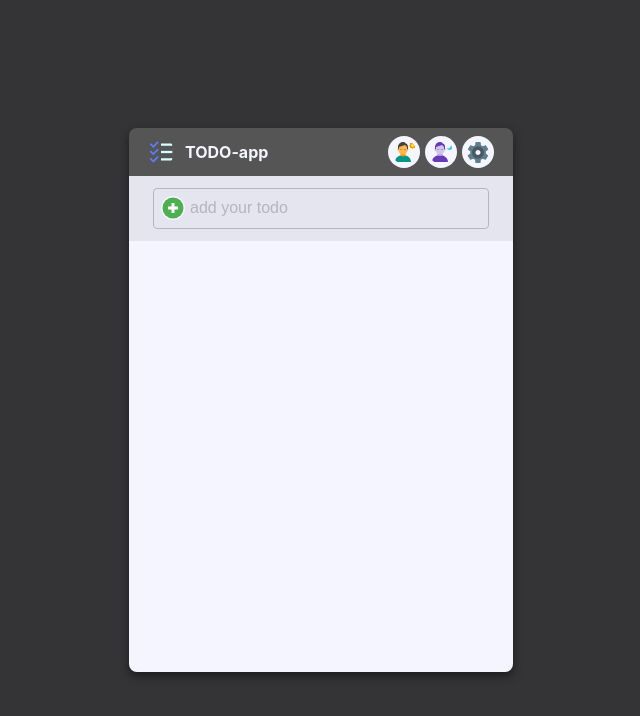
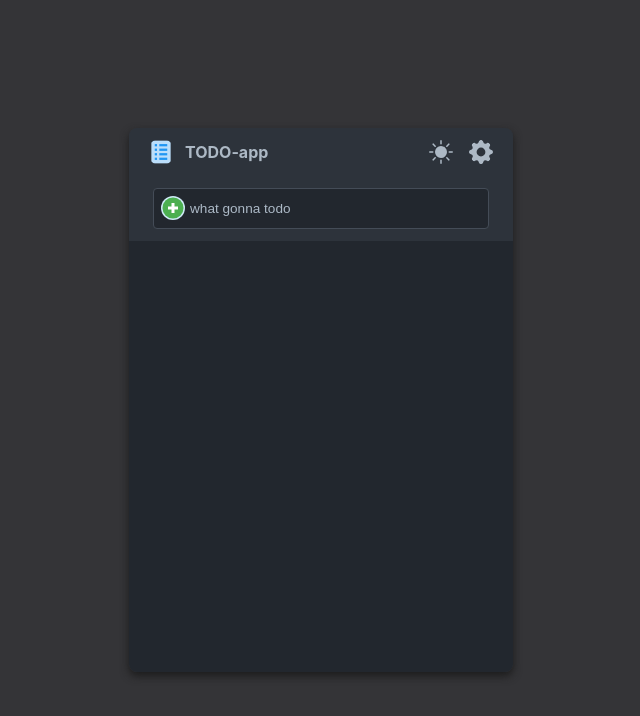
Before and after one commit to danilrez/simple-todos, a React (Create React App) app: page / in a window 1280 px wide. Shown: the top 716 px of the page, without its empty margins (319-959 px from the left). Built offline with nearby package versions, Linux system fonts and the light colour scheme.

Commit message:
global style (only dark mode)

```diff
--- a/package.json
+++ b/package.json
@@ -13,6 +13,7 @@
     "react-redux": "^7.2.6",
     "react-scripts": "5.0.0",
     "react-spring": "^9.4.3",
+    "styled-components": "^5.3.3",
     "uniqid": "^5.4.0",
     "web-vitals": "^2.1.4"
   },
--- a/src/App.jsx
+++ b/src/App.jsx
@@ -1,4 +1,14 @@
 import React from 'react';
+
+import { ThemeProvider } from 'styled-components';
+
+import {
+  GlobalStyle,
+  useDarkMode,
+  LightMode,
+  DarkMode,
+  ThemeContext,
+} from './globalStyle/GlobalStyle';
 
 import Header from './components/header/Header';
 import TodoList from './components/todoList/TodoList';
@@ -6,7 +16,13 @@ import InputField from './components/inputField/InputField';
 import './App.css';
 
 export default function App() {
+  const [theme, toggleTheme] = useDarkMode();
+  const themeMode = theme === 'light' ? LightMode : DarkMode;
+
   return (
+    <ThemeContext.Provider value={{ theme, toggleTheme }}>
+      <ThemeProvider theme={themeMode}>
+        <GlobalStyle />
         <div className="App">
           <div className="container">
             <Header />
@@ -14,5 +30,7 @@ export default function App() {
             <TodoList />
           </div>
         </div>
+      </ThemeProvider>
+    </ThemeContext.Provider>
   );
 }
--- a/src/components/header/Header.css
+++ b/src/components/header/Header.css
@@ -3,21 +3,17 @@
   justify-content: space-between;
   width: 100%;
   height: 3rem;
-  background: #555;
-  color: #f5f5ff;
+  background: var(--bg-header);
+  color: var(--header-text);
   padding: 0.5rem 1rem;
-  /* border-radius: 0.5rem 0.5rem 0 0; */
 }
 .header__logo {
-  /* border: 1px solid lime; */
   display: flex;
   align-items: center;
   justify-content: center;
 }
 
 .header__logo__icon {
-  /* background-color: #333; */
-  filter: brightness(1.5);
   border-radius: 100%;
   padding: 0.15rem;
   height: 2rem;
@@ -30,14 +26,13 @@
 }
 
 .header__menu {
-  /* border: 1px solid lime; */
-  min-width: 7rem;
+  gap: 0.5rem;
   display: flex;
   align-items: center;
   justify-content: space-around;
 }
 .header__menu__icon {
-  background-color: #f5f5ff;
+  color: var(--header-text);
   border-radius: 100%;
   padding: 0.25rem;
   height: 2rem;
@@ -47,5 +42,5 @@
 }
 
 .header__menu__icon:hover {
-  background-color: #f5f5ff90;
+  color: var(--header-text-hover);
 }
--- a/src/components/header/Header.jsx
+++ b/src/components/header/Header.jsx
@@ -1,20 +1,32 @@
 import React from 'react';
-import { FcTodoList, FcSettings, FcPortraitMode, FcNightPortrait } from 'react-icons/fc';
+import { FcViewDetails } from 'react-icons/fc';
+import { BsFillBrightnessHighFill, BsGearFill, BsMoonStarsFill } from 'react-icons/bs';
 import './Header.css';
 
+import { ThemeContext } from '../../globalStyle/GlobalStyle';
+
 export default function Header() {
+  const { theme, toggleTheme } = React.useContext(ThemeContext);
+
   return (
     <div className="container__header">
       <div className="header__logo">
-        <FcTodoList className="header__logo__icon" />
+        <FcViewDetails className="header__logo__icon" />
         <span className="header__title" style={{ cursor: 'default' }}>
           TODO-app
         </span>
       </div>
       <div className="header__menu">
-        <FcPortraitMode className="header__menu__icon" />
-        <FcNightPortrait className="header__menu__icon" />
-        <FcSettings className="header__menu__icon" />
+        <div
+          style={{ display: 'flex', transition: 'all 500ms ease' }}
+          onClick={toggleTheme}>
+          {theme === 'light' ? (
+            <BsMoonStarsFill className="header__menu__icon" />
+          ) : (
+            <BsFillBrightnessHighFill className="header__menu__icon" />
+          )}
+        </div>
+        <BsGearFill className="header__menu__icon" />
       </div>
     </div>
   );
--- a/src/components/inputField/InputField.css
+++ b/src/components/inputField/InputField.css
@@ -1,8 +1,7 @@
 .container__inputfield {
-  background: #e5e5ef;
+  background: var(--bg-header-input);
   width: 100%;
   padding: 0.75rem 1rem;
-  border-bottom: 0.25rem solid #f5f5ff;
 }
 
 .inputfield__form {
@@ -14,16 +13,16 @@
 
 .inputfield__form__input {
   position: relative;
-  background: transparent;
+  background: var(--bg-input);
   width: calc(100% - 1rem);
   height: 2.55rem;
   padding: 0.5rem;
   border-radius: 0.25rem;
   outline: 0;
-  color: #333;
+  color: var(--color-text);
   text-indent: 1.75rem;
-  font-size: 1rem;
-  border: 1px solid #b5b5bf;
+  font-size: 0.85rem;
+  border: 0.1rem solid var(--color-border);
   transition: all 300ms ease;
 }
 
@@ -33,7 +32,7 @@
   left: 1rem;
   width: 1.5rem;
   height: 1.5rem;
-  background: #f5f5ff;
+  background: #cde9f5;
   border-radius: 100%;
   transition: all 300ms ease;
 }
@@ -42,14 +41,14 @@
 .inputfield__form__input:active {
   text-indent: 0.5rem;
   font-size: 1.25rem;
-  box-shadow: 0 0.15rem 0.5rem #c5c5cf;
-  border: 0;
-  background: #f5f5ff;
+  border: 0.1rem solid #09f;
+  box-shadow: 0 0.15rem 0.5rem var(--active-shadow);
+  background: var(--bg-input);
 }
 
 .inputfield__form__input::placeholder,
 .inputfield__form__input::placeholder {
-  color: #b5b5bf;
+  color: var(--color-text);
 }
 
 .inputfield__form__input:focus::placeholder,
@@ -63,5 +62,4 @@
   transform: translate(-0.95rem, -1rem);
   width: 1.15rem;
   height: 1.15rem;
-  background: transparent;
 }
--- a/src/components/inputField/InputField.jsx
+++ b/src/components/inputField/InputField.jsx
@@ -21,7 +21,7 @@ export default function InputField() {
           className="inputfield__form__input"
           type="text"
           autoComplete="off"
-          placeholder="add your todo"
+          placeholder="what gonna todo"
           value={text}
           onChange={(e) => setText(e.target.value)}
         />
--- a/src/components/todoItem/TodoItem.css
+++ b/src/components/todoItem/TodoItem.css
@@ -1,16 +1,18 @@
 li {
+  gap: 0.25rem;
   padding: 0.5rem;
   padding-left: 1rem;
   display: flex;
   justify-content: space-between;
   width: 100%;
-  color: #333;
-  border-bottom: 0.1rem solid #d5d5df;
+  color: var(--color-text);
+  border-bottom: 0.1rem solid var(--color-border);
   cursor: default;
   transition: all 500ms ease;
 }
 li:hover {
-  box-shadow: 0 0.15rem 0.5rem #c5c5cf;
+  background: var(--content-hover);
+  box-shadow: 0 0.15rem 0.5rem var(--active-shadow);
 }
 
 .todo__items__edit,
@@ -33,19 +35,14 @@ li:hover {
   display: flex;
   align-content: center;
   align-items: center;
-  width: 100%;
-  gap: 0.5rem;
-}
-
-.todo__items__done {
-  text-decoration: line-through;
+  width: 18rem;
+  gap: 0.75rem;
 }
 
 .checkbox {
   height: 1.25rem;
   width: 1.25rem;
   border-radius: 0.25rem;
-  background: #f5f5ff;
 }
 
 input[type='checkbox'] {
@@ -59,22 +56,26 @@ input[type='checkbox'] {
 
 .items__input {
   background: transparent;
-  width: 100%;
   outline: 0;
   border: 0;
   font-size: 1rem;
-  color: #333;
+  color: var(--color-text);
   cursor: default;
   transition: all 300ms ease;
 }
+.items__input__done {
+  text-decoration: line-through wavy var(--color-text) 0.15rem;
+}
 .items__input__editing {
-  background: #fafaff;
+  background: var(--input-editing);
+  color: var(--color-text);
+  text-decoration: none !important;
   height: 100%;
   width: 17rem;
   outline: 0;
   text-indent: 0.5rem;
   font-size: 1.25rem;
-  border: 0.1rem solid #d5d5df;
+  border: 0.1rem solid var(--color-border);
   border-radius: 0.25rem;
   margin-right: 0.25rem;
 }
--- a/src/components/todoItem/TodoItem.jsx
+++ b/src/components/todoItem/TodoItem.jsx
@@ -12,12 +12,11 @@ export default function TodoItem({ id, text, completed }) {
   const [editing, setEditing] = React.useState(false);
   const checkboxAnimationRef = useSpringRef();
   const [checkmarkLength, setCheckmarkLength] = React.useState();
-
   const checkmarkAnimationRef = useSpringRef();
 
   const checkboxAnimationStyle = useSpring({
-    background: completed ? '#09f' : '#f5f5ff',
-    border: completed ? '0.15rem solid #08f' : ' 0.15rem solid #00000025',
+    background: completed ? '#09f' : 'var(--checkbox)',
+    border: completed ? '0.12rem solid #08f' : ' 0.12rem solid var(--checkbox-border)',
     config: config.gentle,
     ref: checkboxAnimationRef,
   });
@@ -46,7 +45,7 @@ export default function TodoItem({ id, text, completed }) {
 
   return (
     <li>
-      <label className={`todo__items ${completed ? 'todo__items__done' : null}`}>
+      <label className="todo__items">
         <input type="checkbox" onChange={() => dispatch(toggleTodoCompleted({ id }))} />
         <animated.svg
           style={checkboxAnimationStyle}
@@ -57,14 +56,16 @@ export default function TodoItem({ id, text, completed }) {
           <animated.path
             d="M1 4.5L5 9L14 1"
             strokeWidth="2"
-            stroke="#f5f5ff"
+            stroke="var(--stroke)"
             ref={(ref) => (ref ? setCheckmarkLength(ref.getTotalLength()) : null)}
             strokeDasharray={checkmarkLength}
             strokeDashoffset={checkmarkAnimationStyle.x}
           />
         </animated.svg>
         {!editing ? (
-          <span className="items__input" onDoubleClick={() => setEditing(!editing)}>
+          <span
+            className={`items__input ${completed ? 'items__input__done' : null}`}
+            onDoubleClick={() => setEditing(!editing)}>
             {editText}
           </span>
         ) : (
--- a/src/components/todoList/TodoList.css
+++ b/src/components/todoList/TodoList.css
@@ -1,6 +1,6 @@
 .container__itemslist {
   overflow-y: auto;
-  background: #f5f5ff;
+  background: var(--bg-content);
   width: 100%;
   height: 27rem;
 }
@@ -18,11 +18,11 @@ ul {
   width: 7px;
 }
 .container__itemslist::-webkit-scrollbar-thumb {
-  background: #d5d5df;
+  background: var(--color-scroll);
   border-radius: 0.25rem;
   height: 7px;
 }
 .container__itemslist::-webkit-scrollbar-thumb:hover {
-  background: #c5c5cf;
+  background: var(--color-scroll-hover);
   height: 7px;
 }
--- /dev/null
+++ b/src/globalStyle/GlobalStyle.js
@@ -0,0 +1,81 @@
+import React from 'react';
+import { createGlobalStyle } from 'styled-components';
+
+export const ThemeContext = React.createContext(null);
+
+export const useDarkMode = () => {
+  const [theme, setTheme] = React.useState('dark');
+
+  const setMode = (mode) => {
+    window.localStorage.setItem('theme', mode);
+    setTheme(mode);
+  };
+
+  React.useEffect(() => {
+    const localTheme = window.localStorage.getItem('theme');
+    localTheme ? setTheme(localTheme) : setMode('dark');
+  }, []);
+
+  const toggleTheme = () => {
+    theme === 'dark' ? setMode('light') : setMode('dark');
+  };
+
+  return [theme, toggleTheme];
+};
+
+export const GlobalStyle = createGlobalStyle`
+  :root{
+  --stroke: #f5f5ff;
+	--bg-header: ${({ theme }) => theme.bgHeader};
+  --bg-header-input:${({ theme }) => theme.bgHeaderInput};
+  --header-text: ${({ theme }) => theme.headerText};
+  --header-text-hover: ${({ theme }) => theme.headerTextHover};
+  --active-shadow: ${({ theme }) => theme.activeShadow};
+  --bg-input: ${({ theme }) => theme.bgInput};
+  --bg-content: ${({ theme }) => theme.bgContent};
+  --content-hover: ${({ theme }) => theme.contentHover};
+  --input-editing:${({ theme }) => theme.inputEditing};
+  --color-text: ${({ theme }) => theme.colorText};
+  --color-border: ${({ theme }) => theme.border};
+  --color-scroll: ${({ theme }) => theme.scroll};
+  --color-scroll-hover: ${({ theme }) => theme.scrollHover};
+  --checkbox: ${({ theme }) => theme.checkbox};
+  --checkbox-border: ${({ theme }) => theme.checkboxBorder};
+  };
+`;
+
+export const DarkMode = {
+  bgHeader: '#2d333b',
+  bgHeaderInput: '#2d333b',
+  bgContent: '#22272e',
+  contentHover: '#282e36',
+  colorText: '#acb9c6',
+  headerText: '#adb9c5',
+  headerTextHover: '#6d7985',
+  activeShadow: '#12171e',
+  inputEditing: '#2d333b',
+  checkbox: '#2d333b',
+  checkboxBorder: '#444c57',
+  scroll: '#444c57',
+  scrollHover: '#6d7985',
+  border: '#444c57',
+  bgInput: '#22272e',
+};
+
+export const LightMode = {
+  bgHeader: '#b5b5bf',
+  bgHeaderInput: '#b5b5bf',
+  bgContent: '#f5f5ff',
+  contentHover: '#f5f5ff',
+  colorText: '#35353f',
+  headerText: '#f5f5ff',
+  headerTextHover: '#95959f',
+  activeShadow: '#95959f',
+  inputEditing: '#2d333b',
+  checkbox: '#b5b5bf',
+  checkboxBorder: '#c5c5cf',
+  scroll: '#d5d5df',
+  scrollHover: '#c5c5cf',
+  border: '#c5c5cf',
+  bgInput: '#f5f5ff',
+};
```
Lines whose indentation alone changed are shown as unchanged.
